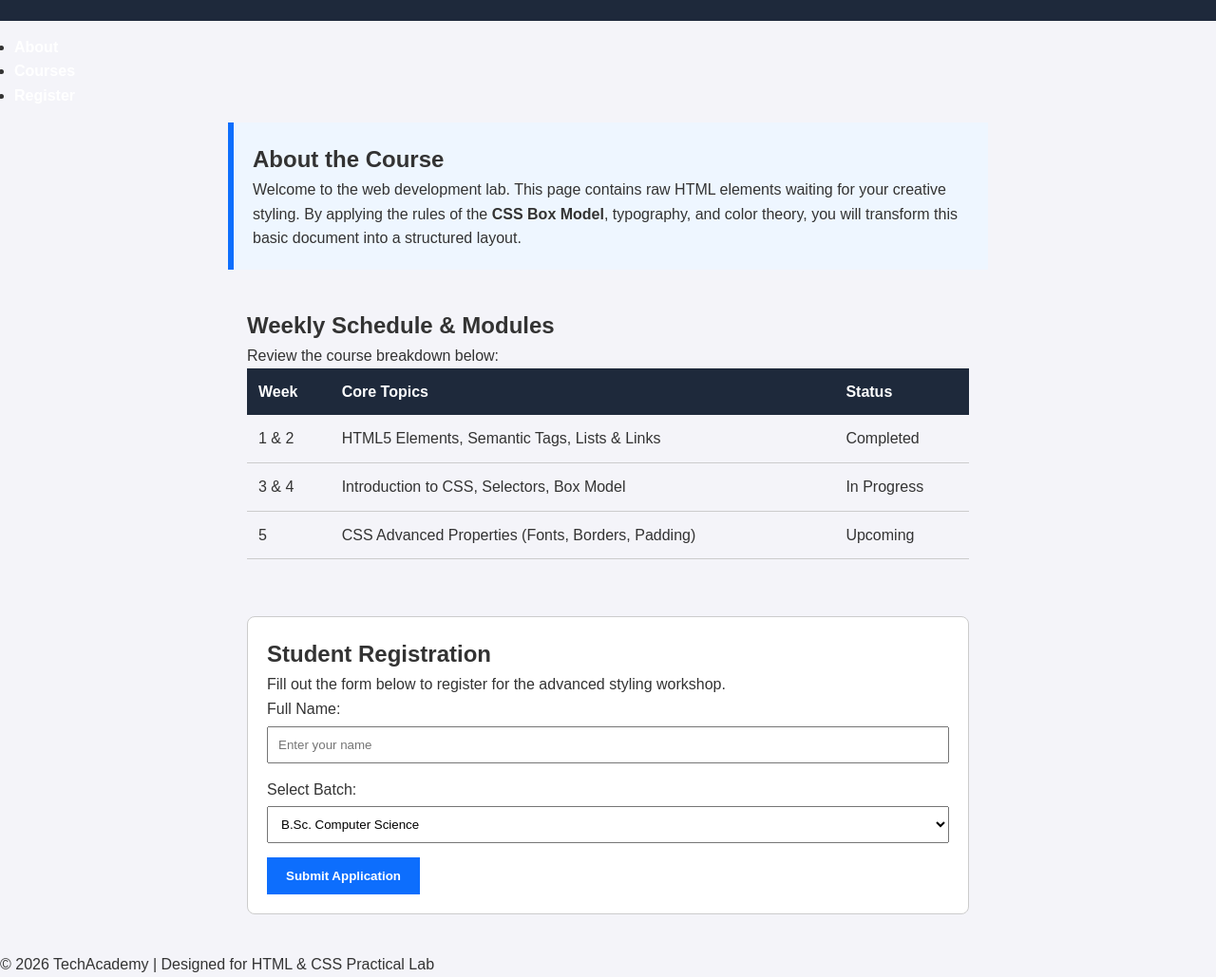
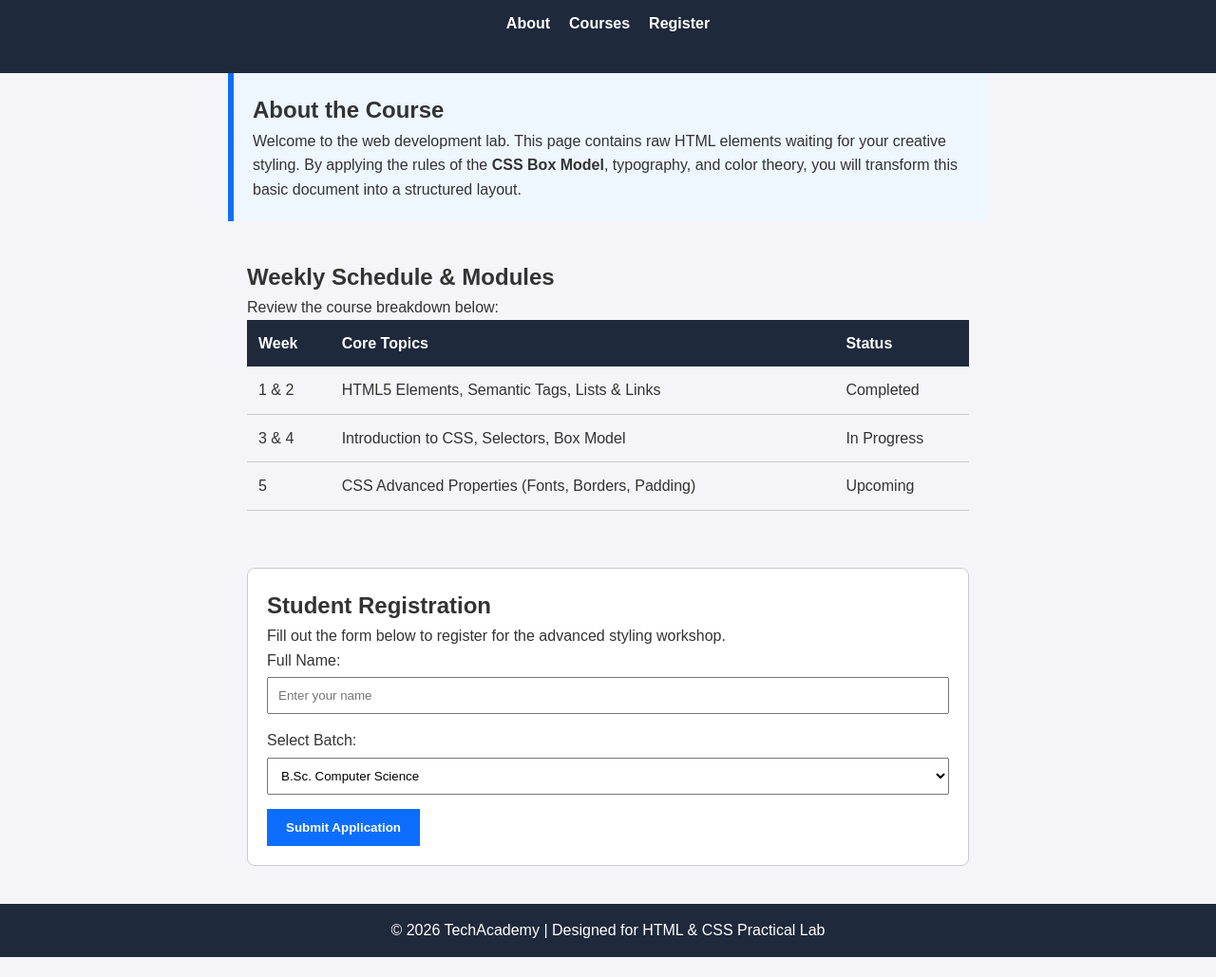
Before and after one commit to dlzpranav001/css, a plain HTML site: page index.html in a window 1280 px wide. Shown: the part 105-1134 px from the top of the page at 95% size. After the commit the page ends 1113 px from the top, so only its background shows below. Drawn offline with Linux system fonts and the light colour scheme.

Commit message:
Added Flexbox layout and styled webpage

```diff
--- a/style.css
+++ b/style.css
@@ -1,11 +1,18 @@
-/* Universal Reset */
+/* =========================
+   Universal Reset
+========================= */
+
 * {
     box-sizing: border-box;
     margin: 0;
     padding: 0;
 }
 
-/* Body */
+
+/* =========================
+   Body
+========================= */
+
 body {
     background-color: #f4f4f9;
     color: #333333;
@@ -13,123 +20,201 @@ body {
     line-height: 1.6;
 }
 
-/* Header */
+
+/* =========================
+   Header
+========================= */
+
 header {
     background-color: #1e293b;
     color: white;
     text-align: center;
-    padding: 20px;
+    padding: 25px;
 }
 
-/* Typography */
-body {
-    font-family: Arial, Helvetica, sans-serif;
-    background-color: #f4f4f9;
-    color: #333333;
-}
 
 /* Paragraphs */
+
 p {
     line-height: 1.6;
 }
 
-/* Navigation Links */
-nav ul li a {
-    text-decoration: none;
-    font-weight: bold;
-    color: #ffffff;
-}
 
-/* Hover Effect */
-nav ul li a:hover {
-    color: #38bdf8;
-}
-/* Header */
-header {
-    padding: 25px;
-}
+/* =========================
+   Navigation Flexbox
+========================= */
 
-/* Navigation */
 nav {
     padding: 15px;
 }
 
-/* Main Container */
+
+nav ul {
+    display: flex;
+    justify-content: center;
+    gap: 20px;
+    list-style: none;
+}
+
+
+nav ul li a {
+    text-decoration: none;
+    font-weight: bold;
+    color: white;
+}
+
+
+nav ul li a:hover {
+    color: #38bdf8;
+}
+
+
+/* =========================
+   Main Container
+========================= */
+
 main {
     max-width: 800px;
     margin: 0 auto;
 }
 
-/* Sections */
+
+/* =========================
+   Sections
+========================= */
+
 section {
     padding: 20px;
     margin-bottom: 20px;
 }
 
-/* About Section */
+
+/* =========================
+   About Section
+========================= */
+
 #about {
+
     background-color: #eef6ff;
     border-left: 6px solid #0d6efd;
     padding: 20px;
+
 }
+
+
 /* =========================
    Table Styling
 ========================= */
 
 .data-table {
+
     width: 100%;
     border-collapse: collapse;
+
 }
+
 
 .data-table th,
 .data-table td {
+
     padding: 12px;
     text-align: left;
+
 }
 
+
 .data-table th {
+
     background-color: #1e293b;
     color: white;
+
 }
 
+
 .data-table td {
+
     border-bottom: 1px solid #cccccc;
+
 }
 
+
 /* =========================
-   Form Styling
+   Form Container
 ========================= */
 
 .form-container {
+
     background-color: white;
     border: 1px solid #cccccc;
     border-radius: 8px;
     padding: 20px;
+
 }
+
+
+/* =========================
+   Form Layout Flexbox
+========================= */
+
+.form-group {
+
+    display: flex;
+    flex-direction: column;
+    gap: 5px;
+    margin-bottom: 15px;
+
+}
+
 
 input[type="text"],
 select {
+
     width: 100%;
     padding: 10px;
-    margin-top: 5px;
-    margin-bottom: 15px;
-    box-sizing: border-box;
+
 }
+
 
 input[type="text"]:focus,
 select:focus {
+
     outline: 2px solid #0d6efd;
+
 }
 
+
+/* =========================
+   Submit Button
+========================= */
+
 #submit-btn {
+
     background-color: #0d6efd;
     color: white;
     border: none;
     padding: 12px 20px;
     cursor: pointer;
     font-weight: bold;
+
 }
 
+
 #submit-btn:hover {
+
     background-color: #084298;
+
 }
+
+
+/* =========================
+   Footer
+========================= */
+
+footer {
+
+    background-color: #1e293b;
+    color: white;
+    text-align: center;
+    padding: 15px;
+
+}
```
Also changed, not shown: index.html (+80 -12 lines).
